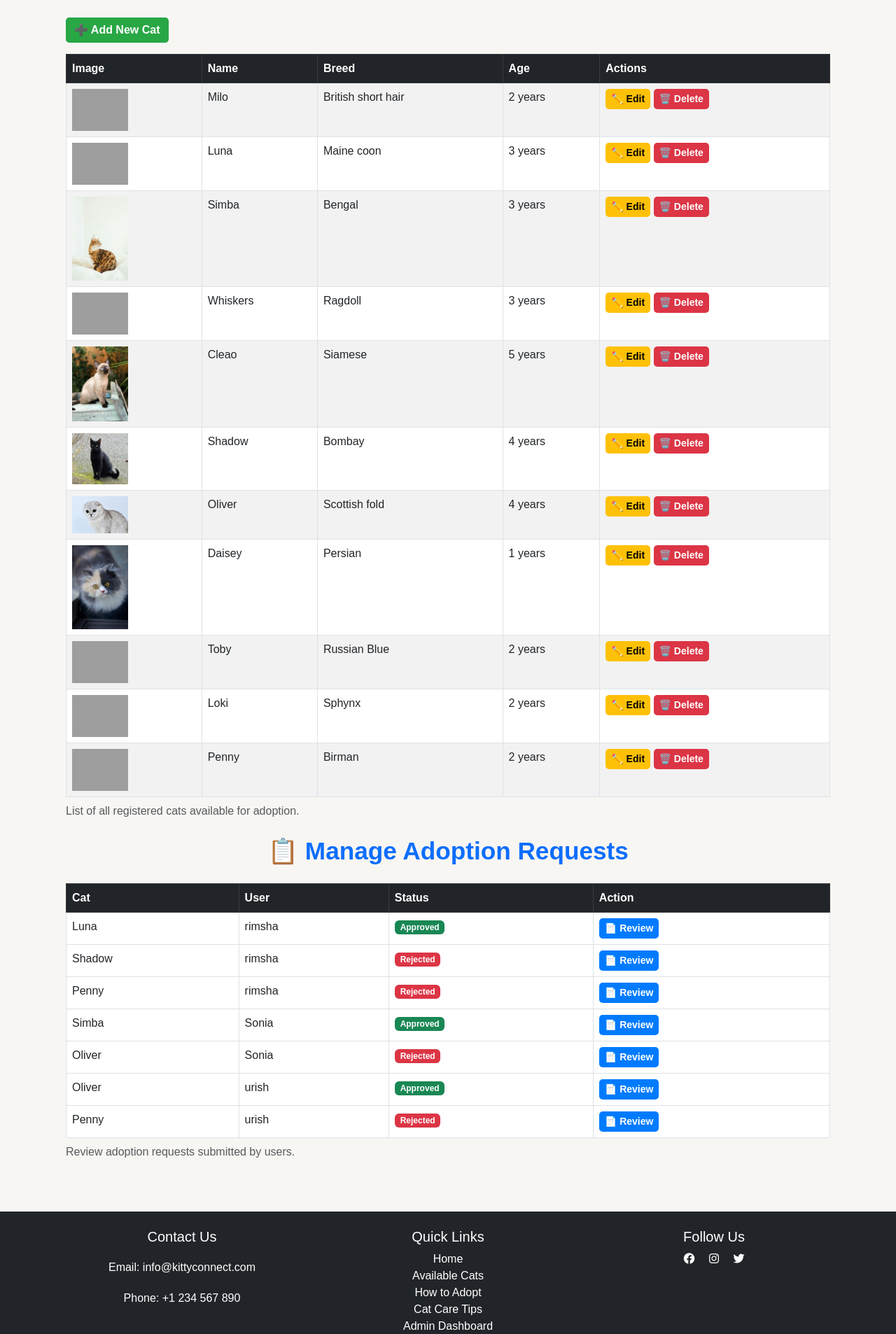
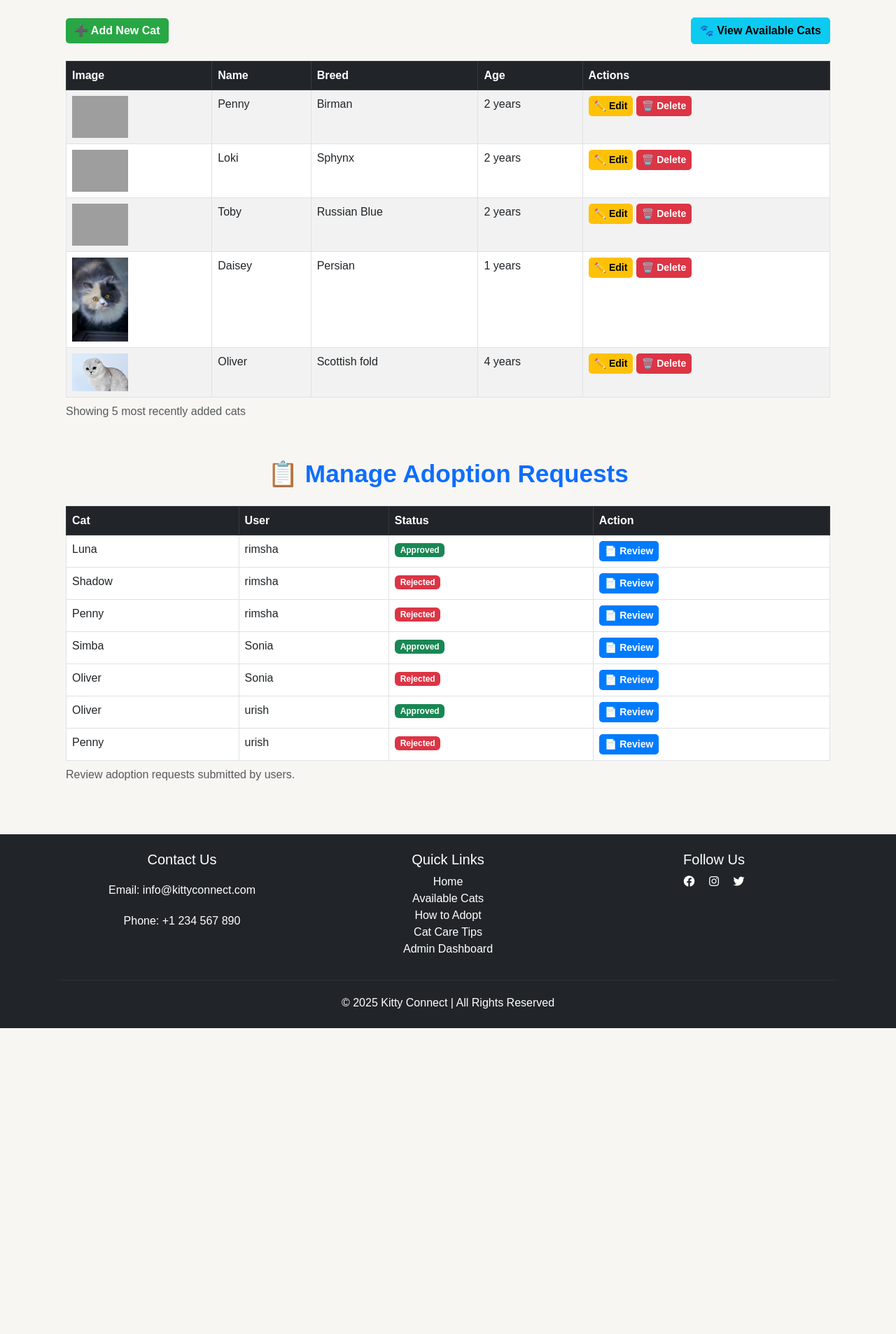
Before and after one commit to wafia7510/kitty-connect, a Django app: page /cat/admin/dashboard/ in a window 1280 px wide. Shown: the part 142-2048 px from the top of the page at 70% size. After the commit the page ends 1611 px from the top, so only its background shows below. Run offline with Django 4.2, Linux system fonts and the light colour scheme; a user stored in the database is signed in; data comes from the database, SQL or seed files in the repository; both versions use the stored data as it was after the commit; grey boxes are pictures that could not be loaded.

```diff
--- a/cat/views.py
+++ b/cat/views.py
@@ -1,13 +1,11 @@
-from django.shortcuts import render
 from django.shortcuts import render, get_object_or_404, redirect
 from .models import Cat
-from django.contrib.auth.decorators import login_required, user_passes_test
+from django.contrib.auth.decorators import user_passes_test
 from account.models import Favorite
 from adoption.models import AdoptionRequest
 from django.utils import timezone
 from datetime import timedelta
 
-# Create your views here.
 # Admin Check
 def is_admin(user):
     return user.is_superuser
@@ -15,24 +13,36 @@ def is_admin(user):
 # List all cats
 def cat_list(request):
     # Exclude cats that are already adopted (approved requests)
-    adopted_cats = AdoptionRequest.objects.filter(status="Approved").values_list("cat_id", flat=True)
+    adopted_cats = AdoptionRequest.objects.filter(
+        status="Approved"
+    ).values_list("cat_id", flat=True)
     cats = Cat.objects.exclude(id__in=adopted_cats)
 
-    # Initialize context lists
+    # Initialize user-specific lists
     favorite_cats = []
     pending_requests = []
     recent_rejections = []
 
     if request.user.is_authenticated:
-        favorite_cats = list(Favorite.objects.filter(user=request.user).values_list("cat_id", flat=True))
-        pending_requests = list(AdoptionRequest.objects.filter(user=request.user, status="Pending").values_list("cat_id", flat=True))
+        favorite_cats = list(
+            Favorite.objects.filter(user=request.user)
+                .values_list("cat_id", flat=True)
+        )
+        pending_requests = list(
+            AdoptionRequest.objects.filter(
+                user=request.user,
+                status="Pending"
+            ).values_list("cat_id", flat=True)
+        )
 
         six_months_ago = timezone.now() - timedelta(days=180)
-        recent_rejections = list(AdoptionRequest.objects.filter(
-            user=request.user,
-            status="Rejected",
-            request_date__gte=six_months_ago
-        ).values_list("cat_id", flat=True))
+        recent_rejections = list(
+            AdoptionRequest.objects.filter(
+                user=request.user,
+                status="Rejected",
+                request_date__gte=six_months_ago
+            ).values_list("cat_id", flat=True)
+        )
 
     context = {
         "cats": cats,
@@ -42,7 +52,6 @@ def cat_list(request):
     }
     return render(request, "cat/cat_list.html", context)
 
-
 # Create a new cat (Admin Only)
 @user_passes_test(is_admin)
 def cat_create(request):
@@ -50,51 +59,49 @@ def cat_create(request):
         name = request.POST["name"]
         breed = request.POST["breed"]
         age = request.POST["age"]
-        description = request.POST["description"]  # ✅ Capture description
+        description = request.POST["description"]
         image = request.FILES.get("image")
 
-        Cat.objects.create(name=name, breed=breed, age=age, description=description, image=image)
-        return redirect("admin_dashboard")  # ✅ Redirect to the admin dashboard
-
-    return render(request, "cat/cat_form.html")
-
+        Cat.objects.create(
+            name=name,
+            breed=breed,
+            age=age,
+            description=description,
+            image=image
+        )
+        return redirect("admin_dashboard")
+    return render(request, "cat/cat_form.html", {"cat": None})
 
 # Update cat details (Admin Only)
 @user_passes_test(is_admin)
 def cat_update(request, pk):
     cat = get_object_or_404(Cat, pk=pk)
-
     if request.method == "POST":
         cat.name = request.POST["name"]
         cat.breed = request.POST["breed"]
         cat.age = request.POST["age"]
-        cat.description = request.POST["description"]  # ✅ Capture description updates
-        cat.image = request.FILES.get("image", cat.image)  # Keep existing image if none is uploaded
+        cat.description = request.POST["description"]
+        cat.image = request.FILES.get("image", cat.image)
         cat.save()
         return redirect("admin_dashboard")
-
     return render(request, "cat/cat_form.html", {"cat": cat})
 
-
-# Delete a cat (Admin Only)
 # Delete a cat (Admin Only)
 @user_passes_test(is_admin)
 def cat_delete(request, pk):
     cat = get_object_or_404(Cat, pk=pk)
-
     if request.method == "POST":
         cat.delete()
-        return redirect("admin_dashboard")  # ✅ Redirect instead of rendering the delete template
+        return redirect("admin_dashboard")
     return render(request, "cat/cat_confirm_delete.html", {"cat": cat})
 
-
-
+# Admin Dashboard: show only 5 most recently added cats
 @user_passes_test(is_admin)
 def admin_dashboard(request):
-    cats = Cat.objects.all()
-    adoption_requests = AdoptionRequest.objects.all()  # Get all adoption requests
+    recent_cats = Cat.objects.order_by('-id')[:5]
+    adoption_requests = AdoptionRequest.objects.all()
 
     return render(request, "admin/admin_dashboard.html", {
-        "cats": cats,
+        "cats": recent_cats,
         "adoption_requests": adoption_requests,
     })
--- a/templates/admin/admin_dashboard.html
+++ b/templates/admin/admin_dashboard.html
@@ -7,15 +7,18 @@
         <h2 class="text-center text-primary">🐱 Admin Dashboard - Manage Cats</h2>
     </header>
 
-    <!-- Add New Cat Button -->
-    <section>
-        <a href="{% url 'cat_create' %}" class="btn btn-success mb-3">➕ Add New Cat</a>
-    </section>
+    <!-- Toolbar: Add and View Available Cats -->
+    <div class="d-flex justify-content-between align-items-center mb-4">
+        <!-- Add New Cat Button -->
+        <a href="{% url 'cat_create' %}" class="btn btn-success">➕ Add New Cat</a>
+        <!-- View Available Cats Button -->
+        <a href="{% url 'cat_list' %}" class="btn btn-info">🐾 View Available Cats</a>
+    </div>
 
-    <!-- Cats Management Table -->
+    <!-- Recent Cats (Latest 5) -->
     <section>
         <table class="table table-striped table-bordered">
-            <caption>List of all registered cats available for adoption.</caption>
+            <caption>Showing {{ cats|length }} most recently added cats</caption>
             <thead class="table-dark">
                 <tr>
                     <th scope="col">Image</th>
@@ -28,7 +31,13 @@
             <tbody>
                 {% for cat in cats %}
                     <tr>
-                        <td><img src="{{ cat.image.url }}" alt="Image of {{ cat.name }}" width="80"></td>
+                        <td>
+                            {% if cat.image %}
+                                <img src="{{ cat.image.url }}" alt="Image of {{ cat.name }}" width="80">
+                            {% else %}
+                                <span class="text-muted">No image</span>
+                            {% endif %}
+                        </td>
                         <td>{{ cat.name }}</td>
                         <td>{{ cat.breed }}</td>
                         <td>{{ cat.age }} years</td>
@@ -41,14 +50,14 @@
                         </td>
                     </tr>
                 {% empty %}
-                    <tr><td colspan="5" class="text-center">No cats available.</td></tr>
+                    <tr><td colspan="5" class="text-center">No recent cats available.</td></tr>
                 {% endfor %}
             </tbody>
         </table>
     </section>
 
     <!-- Adoption Requests Management -->
-    <section>
+    <section class="mt-5">
         <h2 class="text-center text-primary">📋 Manage Adoption Requests</h2>
         <table class="table table-bordered">
             <caption>Review adoption requests submitted by users.</caption>
@@ -80,5 +89,6 @@
             </tbody>
         </table>
     </section>
+
 </div>
 {% endblock %}
--- a/templates/base.html
+++ b/templates/base.html
@@ -107,9 +107,34 @@
                 <!-- Social Media Links -->
                 <div class="col-md-4">
                     <h5>Follow Us</h5>
-                    <a href="#" class="text-white mx-2" aria-label="Facebook"><i class="fab fa-facebook"></i></a>
-                    <a href="#" class="text-white mx-2" aria-label="Instagram"><i class="fab fa-instagram"></i></a>
-                    <a href="#" class="text-white mx-2" aria-label="Twitter"><i class="fab fa-twitter"></i></a>
+                    <a
+                        href="https://www.facebook.com/"
+                        target="_blank"
+                        rel="noopener noreferrer"
+                        class="text-white mx-2"
+                        aria-label="Facebook"
+                        >
+                            <i class="fab fa-facebook"></i>
+                    </a>
+                    <a
+                        href="https://www.instagram.com/"
+                        target="_blank"
+                        rel="noopener noreferrer"
+                        class="text-white mx-2"
+                        aria-label="Instagram"
+                        >
+                            <i class="fab fa-instagram"></i>
+                    </a>
+                    <a
+                        href="https://twitter.com/"
+                        target="_blank"
+                        rel="noopener noreferrer"
+                        class="text-white mx-2"
+                        aria-label="Twitter"
+                        >
+                            <i class="fab fa-twitter"></i>
+                    </a>
+
                 </div>
             </div>
             <hr>
```
Also changed, not shown: db.sqlite3, media/cat_images/cat-dooeyeyes.jpg (added), media/cat_images/yawning-cat.jpg (added).
